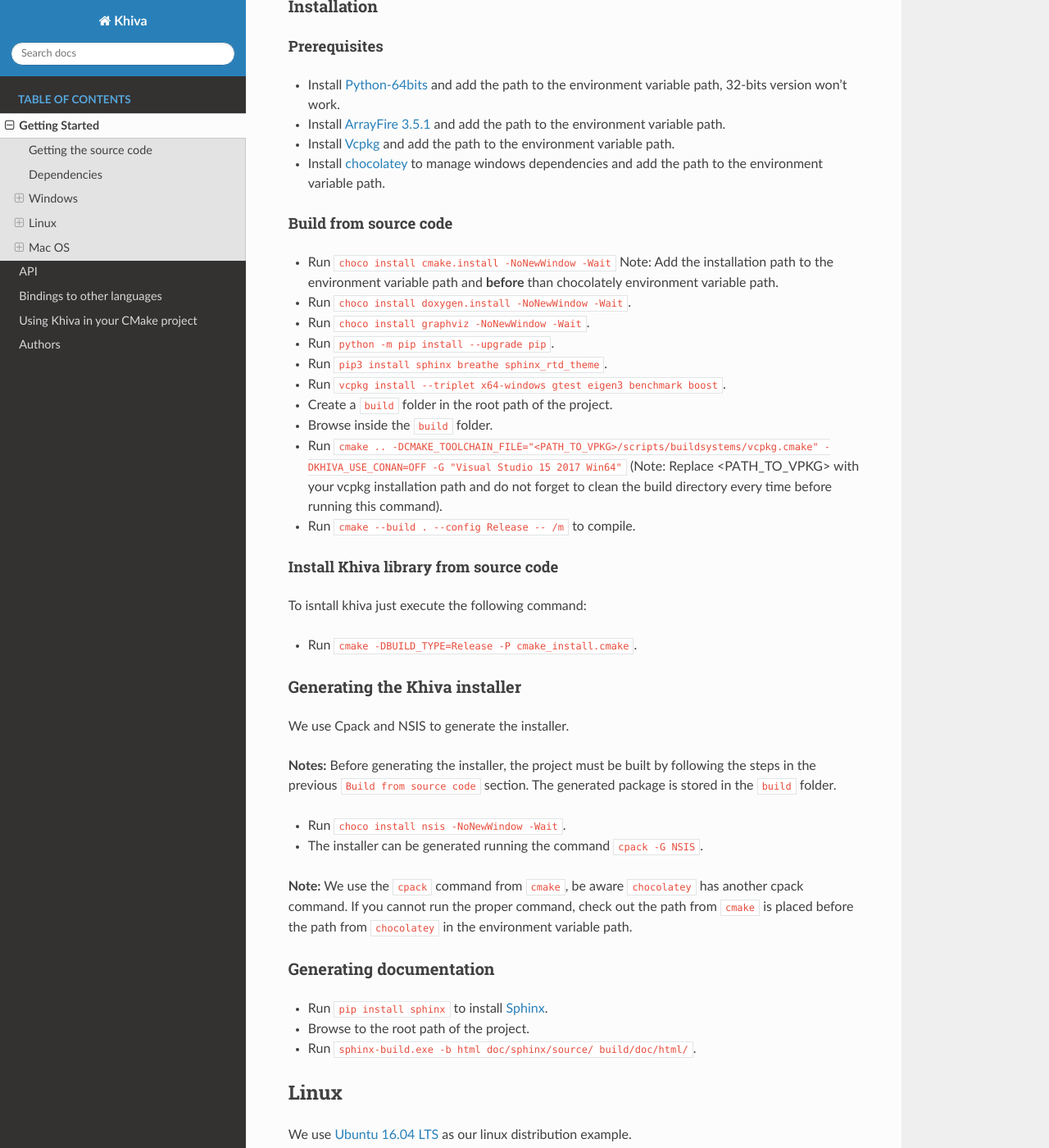
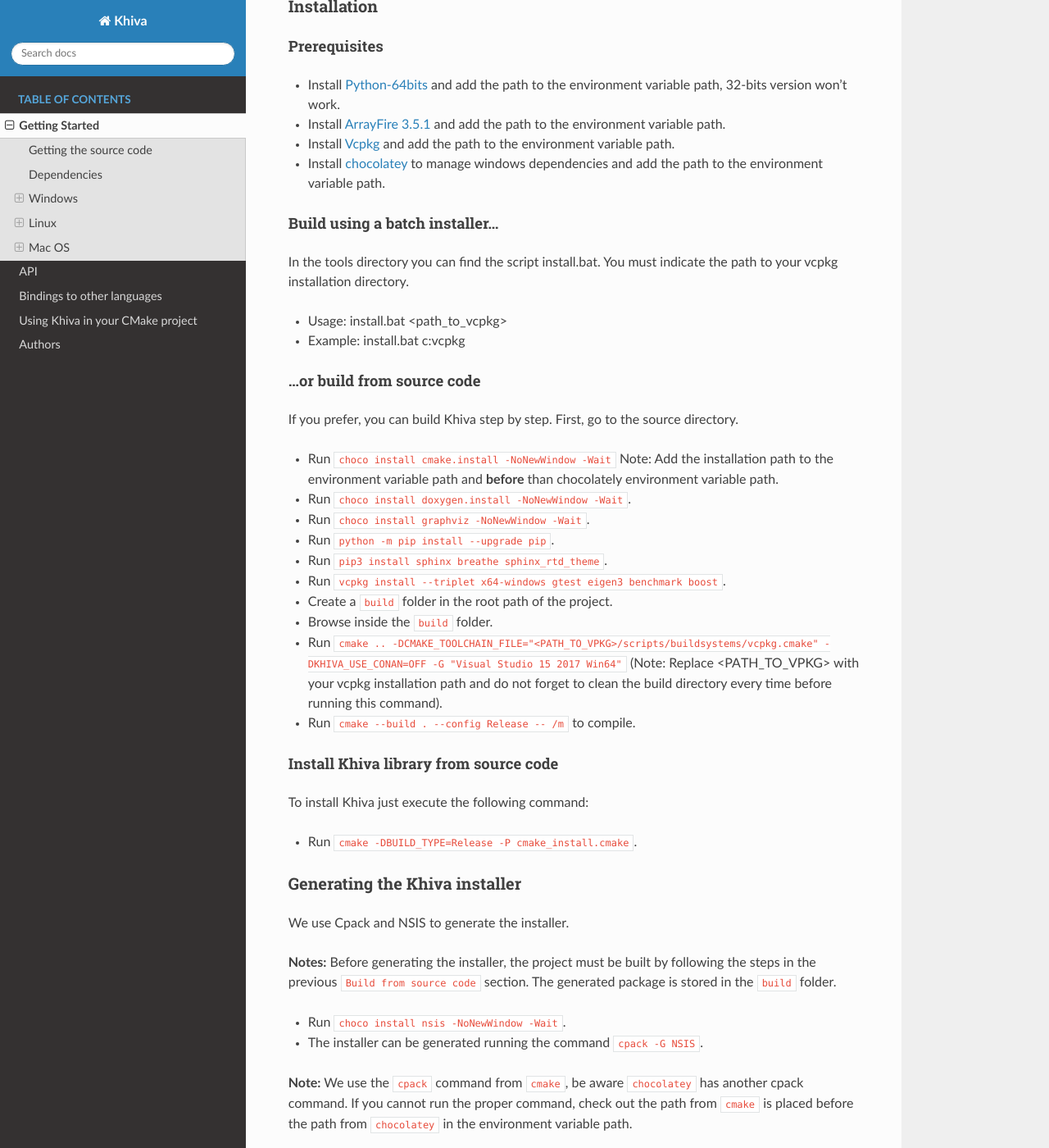
Before and after one commit to shapelets/khiva, a Sphinx documentation site: the page built from doc/sphinx/source/gettingStarted.rst, in a window 1280 px wide and 1400 px high, scrolled down 1102 px. Shown: the whole window at 82% size. Built offline with Sphinx 7.4.7 and the Read the Docs theme 2.0.0, drawn with Linux system fonts in a browser that asks for light colours.

Commit message:
Added installation script for windows and related doc. To test on VM.

```diff
--- a/doc/sphinx/source/gettingStarted.rst
+++ b/doc/sphinx/source/gettingStarted.rst
@@ -64,8 +64,20 @@
 -  Install `chocolatey <https://chocolatey.org/>`__ to manage windows
    dependencies and add the path to the environment variable path.
 
-Build from source code
-^^^^^^^^^^^^^^^^^^^^^^
+Build using a batch installer...
+^^^^^^^^^^^^^^^^^^^^^^^^^^^^^^^^
+
+In the tools directory you can find the script install.bat. You must indicate the path to your vcpkg installation directory.
+
+- Usage: install.bat <path_to_vcpkg>
+- Example: install.bat c:\vcpkg
+
+
+...or build from source code
+^^^^^^^^^^^^^^^^^^^^^^^^^^^^
+
+If you prefer, you can build Khiva step by step.
+First, go to the source directory.
 
 -  Run ``choco install cmake.install -NoNewWindow -Wait`` Note: Add the installation
    path to the environment variable path and **before** than chocolately
@@ -87,7 +99,7 @@
 Install Khiva library from source code
 ^^^^^^^^^^^^^^^^^^^^^^^^^^^^^^^^^^^^^^
 
-To isntall khiva just execute the following command:
+To install Khiva just execute the following command:
 
 -  Run ``cmake -DBUILD_TYPE=Release -P cmake_install.cmake``.
 
```
Also changed, not shown: README.md (+8 -1 lines), 1 other file.
